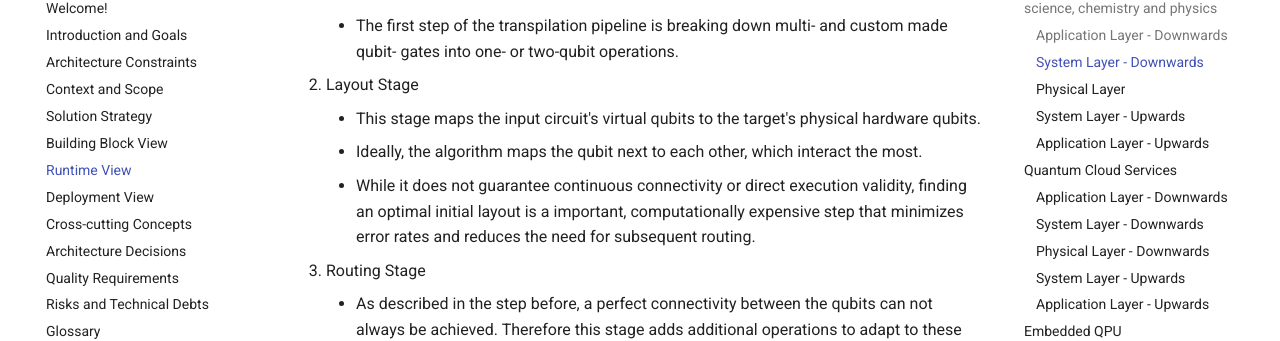
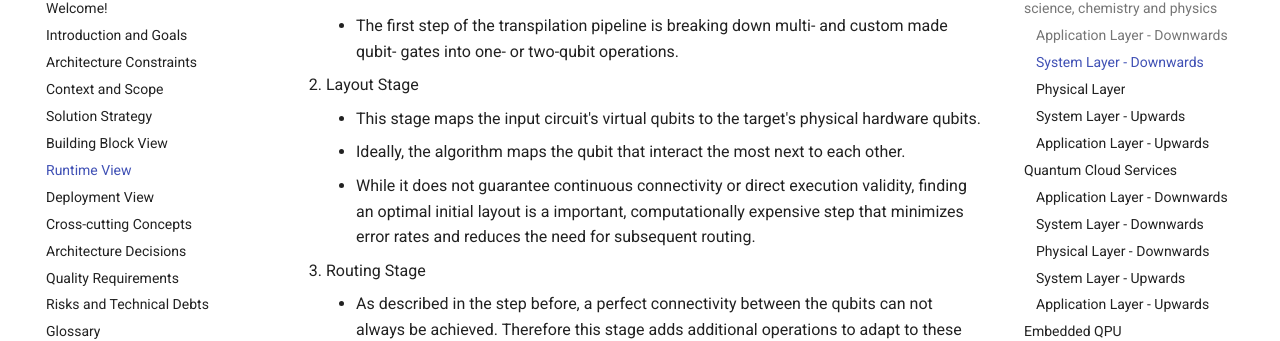
Before and after one commit to FullStaQD/architecture, an MkDocs documentation site: the page built from docs/06_runtime_view.md, in a window 1280 px wide and 900 px high, scrolled down 2286 px. Shown: the part 118-459 px from the top of the window. Built offline with MkDocs 1.6.1 and Material for MkDocs 9.7.7, drawn with Linux system fonts in a browser that asks for light colours.

Commit message:
Update docs/06_runtime_view.md
Co-authored-by: Max Schweikart <60352933+schweikart@users.noreply.github.com>
Signed-off-by: RinorKIT <tc4656@kit.edu>

```diff
--- a/docs/06_runtime_view.md
+++ b/docs/06_runtime_view.md
@@ -55,7 +55,7 @@ The transpilation pipeline consists of 6 steps:
 
 2. Layout Stage
     - This stage maps the input circuit's virtual qubits to the target's physical hardware qubits.
-    - Ideally, the algorithm maps the qubit next to each other, which interact the most.
+    - Ideally, the algorithm maps the qubit that interact the most next to each other.
     - While it does not guarantee continuous connectivity or direct execution validity, finding an optimal initial layout is a important, computationally expensive step that minimizes error rates and reduces the need for subsequent routing.
 
 3. Routing Stage
```
